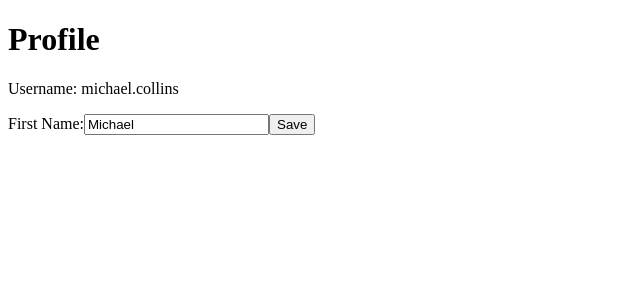
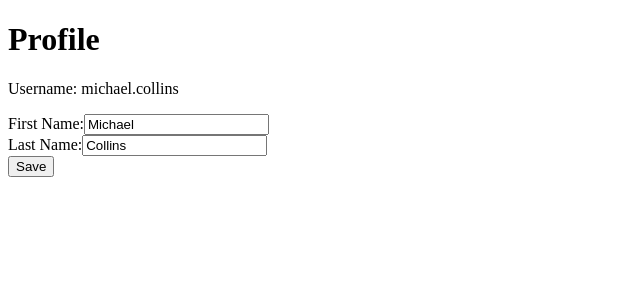
Before and after one commit to ujwalbaidar/user-profile, an Angular app: page /profile-settings in a window 1280 px wide. Shown: the top 300 px of the page, without its empty margins (0-640 px from the left). Built offline with nearby package versions, Linux system fonts and the light colour scheme.

Commit message:
added lastname field, save last name

```diff
--- a/src/app/profile-service/profile.service.ts
+++ b/src/app/profile-service/profile.service.ts
@@ -30,12 +30,13 @@ export class ProfileService {
     });
   }
 
-  setName(firstName: string) {
+  setName(userdata:IProfile) {
     return new Promise((resolve, reject)=>{
       setTimeout(()=> {
         if(Math.round(Math.random())){
           if(this.user){
-            this.user.firstName = JSON.parse(JSON.stringify(firstName));
+            this.user.firstName = JSON.parse(JSON.stringify(userdata.firstName));
+            this.user.lastName = JSON.parse(JSON.stringify(userdata.lastName));
             resolve(this.user);
           }
         }else{
--- a/src/app/profile-settings/profile-settings.component.html
+++ b/src/app/profile-settings/profile-settings.component.html
@@ -5,10 +5,18 @@
     </div>
     <!-- form div starts -->
     <div>
-        <label>First Name:</label>
-        <input type="text" id="firstName" [(ngModel)]="user.firstName" name="firstName" *ngIf="user"/>
-        <!-- if user data is not fetched display disabled text field -->
-        <input type="text" id="firstName" name="firstName" [disabled]="!user" [hidden]="user" />
+        <div>
+            <label>First Name:</label>
+            <input type="text" id="firstName" [(ngModel)]="user.firstName" name="firstName" *ngIf="user"/>
+            <!-- if user data is not fetched display disabled text field -->
+            <input type="text" id="firstName" name="firstName" [disabled]="!user" [hidden]="user" />
+        </div>
+        <div>
+            <label>Last Name:</label>
+            <input type="text" id="lastName" [(ngModel)]="user.lastName" name="lastName" *ngIf="user"/>
+            <!-- if user data is not fetched display disabled text field -->
+            <input type="text" id="lastName" name="lastName" [disabled]="!user" [hidden]="user" />
+        </div>
         <input type="button" value="Save"  (click)="saveProfile(); displayError=false;"/>
     </div>
     <!-- form div ends -->
--- a/src/app/profile-settings/profile-settings.component.ts
+++ b/src/app/profile-settings/profile-settings.component.ts
@@ -47,7 +47,7 @@ export class ProfileSettingsComponent implements OnInit {
   saveProfile(){
     this.displaySave = true;
     if(this.user){
-      this.profile.setName(this.user.firstName)
+      this.profile.setName(this.user)
       .then(saveRes=>{
         this.displaySave = false;
         this.displayError = false;
@@ -59,7 +59,6 @@ export class ProfileSettingsComponent implements OnInit {
         this.saveProfile();
       })
     }
-
   }
 
 }
```
